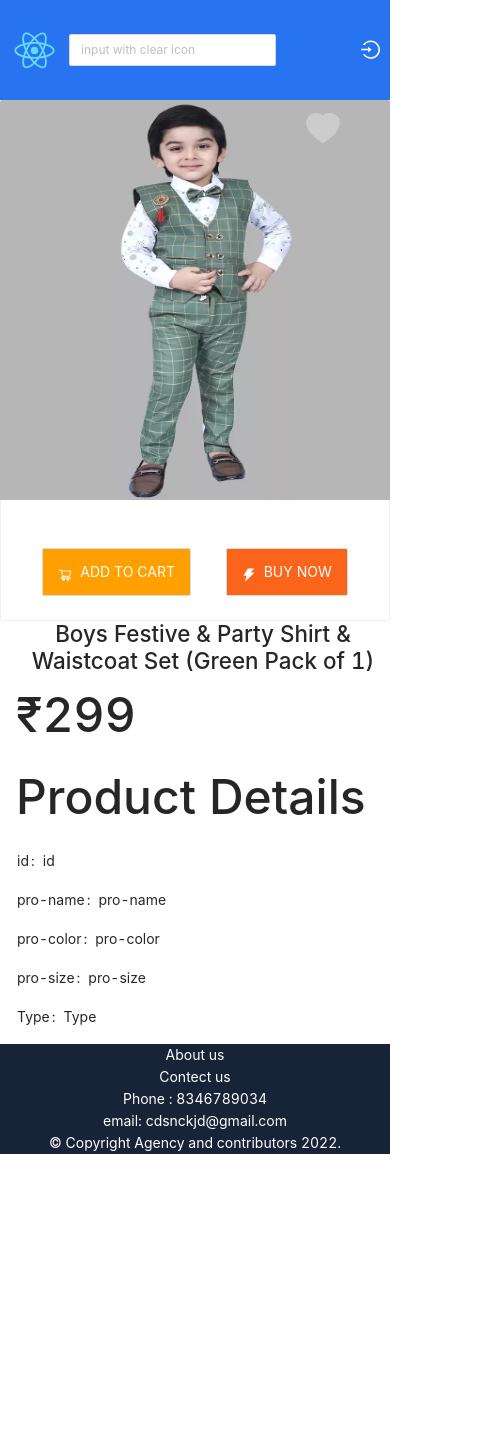
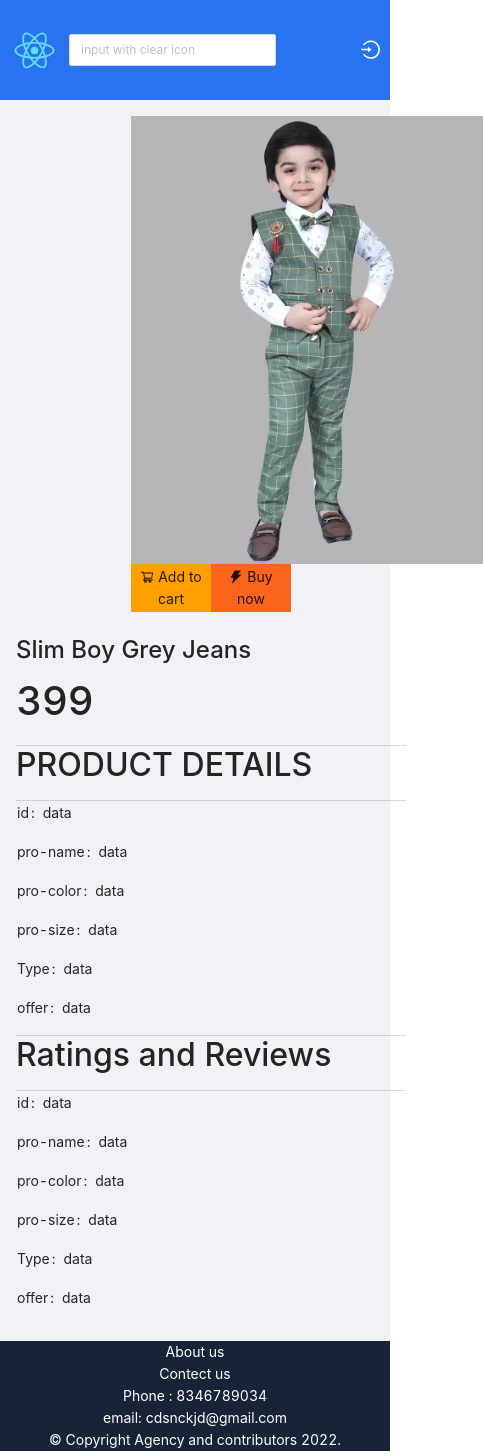
Before and after one commit to RaviSolanki0103/shopkart, a React (Create React App) app in the folder front_end/: page /product in a window 390 px wide. Shown: the whole page, 483 px wide, since content can reach past the window. Before the commit the page ends 1154 px from the top, so only its background shows below. Built offline with nearby package versions, Linux system fonts and the light colour scheme; the HTML template or start-up script is replaced by a standard one.

Commit message:
working on specific product page

```diff
--- a/front_end/src/App.css
+++ b/front_end/src/App.css
@@ -2,6 +2,7 @@
 
 .App {
   text-align: center;
+  background-color: #F0F2F5 !important;
 }
 
 .App-logo {
--- a/front_end/src/components/footer/footer.css
+++ b/front_end/src/components/footer/footer.css
@@ -4,8 +4,6 @@
   width: 100%;
   height: auto;
   color: white;
-  /* position: absolute; */
-  /* bottom: auto; */
 }
 .footer-text-container {
   display: flex;
@@ -22,7 +20,6 @@
 }
 .footer-2 {
   border-left-style: solid;
-  /*  */
   width: 50%;
   height: auto;
   margin: auto;
--- a/front_end/src/components/product-listing/product-listing.css
+++ b/front_end/src/components/product-listing/product-listing.css
@@ -1,5 +1,15 @@
+h2 {
+  text-align: left;
+}
+
+.product-div {
+  margin-left: 1rem;
+}
+
 .listing {
-    display: flex;
+  display: flex !important;
+  flex-direction: row;
+  margin: 1rem 0;
 }
 
 .filter {
@@ -22,9 +32,39 @@
   z-index: 10;
   position: relative;
   top: -28rem;
-    right: -8.3rem;
+  right: -50%;
   background: none;
   transform: scale(2);
+}
+
+.space_data {
+  display: flex;
+  justify-content: space-between;
+  flex-wrap: wrap;
+}
+
+.inner-card {
+  margin: 1rem !important;
+  width: 320px;
+  height: 100%
+}
+
+
+@media only screen and (max-width: 1440px) {
+  .listing {
+    display: flex;
+  }
+
+  .inner-card {
+    width: 280px;
+  }
+
+  .product-div {
+    width: 90%;
+  }
+
+  .new-card {
+    height: 90%;
   }
 
   .space_data {
@@ -32,6 +72,106 @@
     flex-wrap: wrap;
   }
 
+}
+
+@media only screen and (max-width: 1024px) {
   .inner-card {
-    margin: 1rem !important;
+    width: 250px;
   }
+
+  .img {
+    height: 19rem !important;
+  }
+
+  .wishlist-btn-cat {
+    top: -19rem !important;
+  }
+
+  .space_data {
+    display: flex;
+  }
+
+  .inner-card {
+    width: 15rem;
+  }
+}
+
+
+@media only screen and (max-width: 768px) {
+  .listing {
+    display: flex;
+    flex-direction: column;
+  }
+
+  .filter {
+    width: 100%;
+  }
+
+  .product-div {
+    margin: 0;
+    width: 100%;
+  }
+
+  .img {
+    height: 80% !important;
+  }
+
+  .wishlist-btn-cat {
+    top: -20.5rem;
+  }
+
+  .filter-title {
+    display: none;
+  }
+}
+
+@media only screen and (max-width: 425px) {
+  .product-div {
+    margin-left: 0;
+  }
+
+  .listing {
+    display: flex;
+    flex-direction: column;
+    align-items: center;
+  }
+
+  .filter {
+    width: 100%;
+  }
+
+  .product-div {
+    display: flex;
+    justify-content: center;
+    flex-direction: column;
+    align-items: center;
+  }
+
+  .space_data {
+    display: flex;
+    justify-content: center;
+  }
+
+  .img {
+    height: 21rem !important;
+  }
+
+  .wishlist-btn-cat {
+    top: -21rem !important;
+  }
+}
+
+@media only screen and (max-width: 375px) {
+  .wishlist-btn-cat {
+    top: -21rem !important;
+  }
+}
+
+@media only screen and (max-width: 320px) {
+  .wishlist-btn-cat {
+    top: -20rem !important;
+  }
+  .img {
+    height: 20rem !important;
+  }
+}
--- a/front_end/src/components/product-page/ProductPage.jsx
+++ b/front_end/src/components/product-page/ProductPage.jsx
@@ -2,9 +2,8 @@ import {
   HeartFilled,
   ShoppingCartOutlined,
   ThunderboltFilled,
-  ThunderboltOutlined,
 } from "@ant-design/icons";
-import { Button, Card, Checkbox, Collapse, Descriptions } from "antd";
+import { Button, Card, Descriptions, Image } from "antd";
 import React, { useState } from "react";
 import "./productpage.css";
 import img1 from "../../assets/kidn.png";
@@ -18,46 +17,82 @@ const details = [
     Type: "Top-Wear",
     offer: "null",
   },
-  {
-    id: 2,
-    "pro-name": "Girl New Dress (RED Pack of 1)",
-    "pro-color": "Green",
-    "pro-size": "L",
-    Type: "Top-Wear",
-  },
-  {
-    id: 3,
-    "pro-name": "Men New Jeans (Black Pack of 1)",
-    "pro-color": "Black",
-    "pro-size": "N",
-    Type: "Bottom-Wear",
-  },
-  {
-    id: 4,
-    "pro-name": "Men New Jeans (Black Pack of 1)",
-    "pro-color": "Black",
-    "pro-size": "S",
-    Type: "Bottom-Wear-o",
-  },
-  {
-    id: 5,
-    "pro-name": "Men New Jeans (Black Pack of 1)",
-    "pro-color": "Black",
-    "pro-size": "S",
-    Type: "Bottom-Wear-p",
-  },
 ];
+
 const mydata = Object.keys(details[0]);
 
 function ProductPage() {
   const [status, setStatus] = useState(true);
-  const { Panel } = Collapse;
   return (
     <div className="specific-product">
-      <Card
+      <div className="left-div">
+        <div className="img-div">
+          <img className="img-class" preview={false} width={600} src={img1} alt="" />
+        </div>
+        <div className="btn-div">
+          <div className="inner-btn-div">
+            <button className="cart-btn">
+              <ShoppingCartOutlined /> Add to cart
+            </button>
+            <button className="buy-btn">
+              <ThunderboltFilled /> Buy now
+            </button>
+          </div>
+        </div>
+        <div>
+          {status ? (
+            <button
+              className="wishlist-btn-sp"
+              onClick={() => setStatus(!status)}
+            >
+              <HeartFilled style={{ color: "#cccccc" }} />
+            </button>
+          ) : (
+            <button
+              className="wishlist-btn-sp"
+              onClick={() => setStatus(!status)}
+            >
+              <HeartFilled style={{ color: "hotpink" }} />
+            </button>
+          )}
+        </div>
+      </div>
+      <div className="details">
+        <div>
+          <h4>Slim Boy Grey Jeans</h4>
+        </div>
+        <div>
+          <h3>399</h3>
+        </div>
+        <div className="pro-detail">
+          <h2>PRODUCT DETAILS</h2>
+        </div>
+        <Descriptions style={{}}>
+          {mydata.map((x, key) => {
+            return (
+              <Descriptions.Item key={key} label={x} span={3}>
+                data
+              </Descriptions.Item>
+            );
+          })}
+        </Descriptions>
+        <div className="pro-detail">
+          <h2>Ratings and Reviews</h2>
+        </div>
+        <Descriptions style={{}}>
+          {mydata.map((x, key) => {
+            return (
+              <Descriptions.Item key={key} label={x} span={3}>
+                data
+              </Descriptions.Item>
+            );
+          })}
+        </Descriptions>
+      </div>
+
+      {/* <Card
         className="inner-card-sp"
         hoverable
-        style={{ minWidth: 320, height: "100%" }}
         cover={<img className="img-sp" alt="example" src={img1} />}
       >
         {status ? (
@@ -86,30 +121,22 @@ function ProductPage() {
           </Button>
         </div>
       </Card>
-
       <div className="right-div">
         <h3>Boys Festive & Party Shirt & Waistcoat Set (Green Pack of 1)</h3>
         <h2>₹299</h2>
-
         <div>
-            <h2>Product Details</h2>
+          <h2>Product Details</h2>
           <Descriptions style={{}}>
-            {details.map((x, key) => {
-              console.log(x, "x");
-              const fdata = mydata[x.id -1]
+            {mydata.map((x, key) => {
               return (
-                <Descriptions.Item key={key} label={mydata[x.id - 1]} span={3}>
-                  {
-                  fdata
-                  }
-
+                <Descriptions.Item key={key} label={x} span={3}>
+                  data
                 </Descriptions.Item>
               );
             })}
           </Descriptions>
-
         </div>
-      </div>
+      </div> */}
     </div>
   );
 }
--- a/front_end/src/components/product-page/productpage.css
+++ b/front_end/src/components/product-page/productpage.css
@@ -1,53 +1,120 @@
 .specific-product {
-    padding: 1rem 20rem;
+    width: 100%;
+    display: flex;
+    margin: 1rem;
+}
+
+.specific-product div {
+    /* width: 100%; */
+}
+
+.img-class {
+    width: 30rem;
+}
+
+.cart-btn {
+    background-color: #ff9f00;
+    width: 100%;
+    height: 3rem;
+    border: none;
+    cursor: pointer;
+}
+
+
+.buy-btn {
+    background-color: #FB641B;
+    height: 3rem;
+    width: 100%;
+    border: none;
+    cursor: pointer;
+}
+
+.buy-btn:hover, .cart-btn:hover {
+    transform: scale(1.01);
+}
+
+.btn-div {
+    width: 100%;
+    display: flex;
+    align-items: center !important;
+    justify-content: center !important;
+}
+
+.inner-btn-div {
+    width: 30rem !important;
     display: flex;
 }
 
-.img-sp {
-    height: 35rem;
+h4 {
+    font-size: 1.5rem;
+}
+
+h3 {
+    font-size: 2.5rem;
+}
+
+h2 {
+    font-size: 2rem;
+
+}
+
+.details {
+    text-align: left;
+
+}
+
+.pro-detail {
+    border-top: 1px solid rgba(0, 0, 0, 0.137);
+    border-bottom: 1px solid rgba(0, 0, 0, 0.137);
 }
 
 .wishlist-btn-sp {
+    position: relative;
+    top: -40rem;
+    left: 13rem;
+    z-index: 999;
+    background: none;
     border: none;
-    z-index: 10;
-    position: relative;
-    top: -35.5rem !important;
-    right: -11.3rem !important;
-    background: none;
     transform: scale(2.5);
 }
 
-.right-div{
-    margin-left: 1rem;
-display: flex;
-flex-direction: column;
-}
-.right-div h3{
-    font-size: 1.4rem;
-}
-.right-div h2{
-    text-align: left;
-    font-size: 3rem;
-}
-.action-btn{
-    display: flex;
-    justify-content: space-around;
-}
-.action-btn button{
-    height: 3rem;
+@media only screen and (max-width: 1440px) {}
+
+@media only screen and (max-width: 1024px) {
+
+    /* .wishlist-btn-sp {
+        top: -25.5rem !important;
+        right: -8rem !important;
+    } */
+    .specific-product{
+        flex-direction: column;
+        align-items: center;
+        justify-content: center;
+    }
 }
 
 
-@media only screen and (max-width: 1023px) {
-    .specific-product {
-        padding: 0;
-        display: block;
+@media only screen and (max-width: 768px) {}
+
+@media only screen and (max-width: 425px) {
+    .img-class{
+        width: 22rem;
+        display: flex;
+        justify-content: center;
+        align-items: center;
     }
-    .wishlist-btn-sp{
-        top: -25.5rem !important;
-    right: -8rem !important;
+    .img-div{
+        width: 10rem !important;
     }
-    .img-sp {
-        height: 25rem;
+    .left-div{
+        width: 10rem;
+    }
+    .btn-div{
+        width: 10rem;
+
     }
 }
+
+@media only screen and (max-width: 375px) {}
+
+@media only screen and (max-width: 320px) {}
--- a/front_end/src/redux/actions/index.js
+++ b/front_end/src/redux/actions/index.js
@@ -1,7 +1,6 @@
 import { OPEN_LOGIN } from "./action-types";
 
 export const openLogin = (data) => {
-  console.log(data, "DATA");
   return {
     type: OPEN_LOGIN,
     payload: data,
--- a/front_end/src/redux/reducers/openLogin.js
+++ b/front_end/src/redux/reducers/openLogin.js
@@ -1,7 +1,6 @@
 import { OPEN_LOGIN } from "../actions/action-types";
 
 const openLogin = (state = false, action) => {
-  console.log(action, "Action");
   switch (action.type) {
     case OPEN_LOGIN:
       const data = action.payload
--- a/front_end/src/screens/Category.jsx
+++ b/front_end/src/screens/Category.jsx
@@ -2,12 +2,15 @@ import React from "react";
 import Footer from "../components/footer/footer";
 import Navbar from "../components/navbar/Navbar";
 import ProductListing from "../components/product-listing/ProductListing";
+import Container from "../utils/Container/Container";
 
 function Category() {
   return (
     <div>
       <Navbar />
+      <Container>
       <ProductListing />
+      </Container>
       <Footer />
     </div>
   );
--- a/front_end/src/screens/SpecificProduct.jsx
+++ b/front_end/src/screens/SpecificProduct.jsx
@@ -2,12 +2,15 @@ import React from "react";
 import Navbar from "../components/navbar/Navbar";
 import Footer from "../components/footer/footer";
 import ProductPage from "../components/product-page/ProductPage";
+import Container from "../utils/Container/Container";
 
 function SpecificProduct() {
   return (
     <div>
       <Navbar />
-      <ProductPage/>
+      <Container>
+        <ProductPage />
+      </Container>
       <Footer />
     </div>
   );
```
Also changed, not shown: front_end/src/components/product-listing/ProductListing.jsx (+24 -7 lines). Lines whose indentation alone changed are shown as unchanged.
